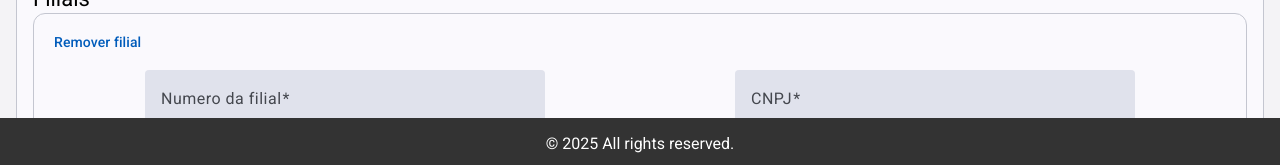
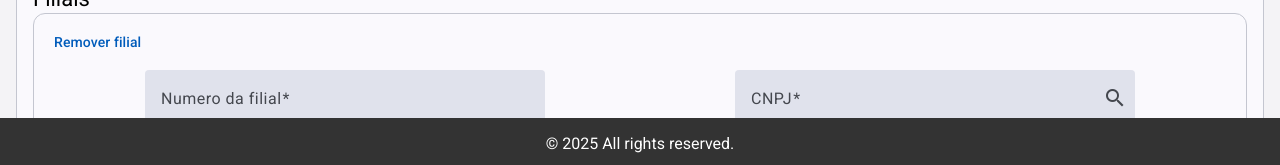
Before and after one commit to vinybisol/solve-client-from-web, an Angular app: page /register in a window 1280 px wide. Shown: the part 632-797 px from the top of the page. Built offline with nearby package versions, Linux system fonts and the light colour scheme.

Commit message:
Get information from cnpj

```diff
--- a/angular.json
+++ b/angular.json
@@ -56,7 +56,13 @@
             "development": {
               "optimization": false,
               "extractLicenses": false,
-              "sourceMap": true
+              "sourceMap": true,
+              "fileReplacements": [
+                {
+                  "replace": "src/environments/environment.ts",
+                  "with": "src/environments/environment.development.ts"
+                }
+              ]
             }
           },
           "defaultConfiguration": "production"
--- a/src/app/app.config.ts
+++ b/src/app/app.config.ts
@@ -3,7 +3,10 @@ import { provideRouter } from '@angular/router';
 
 import { routes } from './app.routes';
 import { provideAnimationsAsync } from '@angular/platform-browser/animations/async';
+import { provideHttpClient } from '@angular/common/http';
 
 export const appConfig: ApplicationConfig = {
-  providers: [provideZoneChangeDetection({ eventCoalescing: true }), provideRouter(routes), provideAnimationsAsync('noop')]
+  providers: [provideZoneChangeDetection({ eventCoalescing: true }), provideRouter(routes), provideAnimationsAsync('animations'),
+  provideHttpClient()
+  ]
 };
--- /dev/null
+++ b/src/app/pages/register/branches/Interfaces/CNPJ-response-interface.ts
@@ -0,0 +1,138 @@
+export interface CNPJResponse {
+    cnpj_raiz: string
+    razao_social: string
+    capital_social: string
+    responsavel_federativo: string
+    atualizado_em: string
+    porte: Porte
+    natureza_juridica: NaturezaJuridica
+    qualificacao_do_responsavel: QualificacaoDoResponsavel
+    socios: Socio[]
+    simples: any
+    estabelecimento: Estabelecimento
+}
+
+export interface Porte {
+    id: string
+    descricao: string
+}
+
+export interface NaturezaJuridica {
+    id: string
+    descricao: string
+}
+
+export interface QualificacaoDoResponsavel {
+    id: number
+    descricao: string
+}
+
+export interface Socio {
+    cpf_cnpj_socio: string
+    nome: string
+    tipo: string
+    data_entrada: string
+    cpf_representante_legal: string
+    nome_representante: any
+    faixa_etaria: string
+    atualizado_em: string
+    pais_id: string
+    qualificacao_socio: QualificacaoSocio
+    qualificacao_representante: any
+}
+
+export interface QualificacaoSocio {
+    id: number
+    descricao: string
+}
+
+export interface Estabelecimento {
+    cnpj: string
+    atividades_secundarias: AtividadesSecundaria[]
+    cnpj_raiz: string
+    cnpj_ordem: string
+    cnpj_digito_verificador: string
+    tipo: string
+    nome_fantasia: string
+    situacao_cadastral: string
+    data_situacao_cadastral: string
+    data_inicio_atividade: string
+    nome_cidade_exterior: any
+    tipo_logradouro: string
+    logradouro: string
+    numero: string
+    complemento: any
+    bairro: string
+    cep: string
+    ddd1: string
+    telefone1: string
+    ddd2: string
+    telefone2: string
+    ddd_fax: string
+    fax: string
+    email: any
+    situacao_especial: any
+    data_situacao_especial: any
+    atividade_principal: AtividadePrincipal
+    pais: Pais
+    estado: Estado
+    cidade: Cidade
+    motivo_situacao_cadastral: any
+    inscricoes_estaduais: InscricoesEstaduai[]
+}
+
+export interface AtividadesSecundaria {
+    id: string
+    secao: string
+    divisao: string
+    grupo: string
+    classe: string
+    subclasse: string
+    descricao: string
+}
+
+export interface AtividadePrincipal {
+    id: string
+    secao: string
+    divisao: string
+    grupo: string
+    classe: string
+    subclasse: string
+    descricao: string
+}
+
+export interface Pais {
+    id: string
+    iso2: string
+    iso3: string
+    nome: string
+    comex_id: string
+}
+
+export interface Estado {
+    id: number
+    nome: string
+    sigla: string
+    ibge_id: number
+}
+
+export interface Cidade {
+    id: number
+    nome: string
+    ibge_id: number
+    siafi_id: string
+}
+
+export interface InscricoesEstaduai {
+    inscricao_estadual: string
+    ativo: boolean
+    atualizado_em: string
+    estado: Estado2
+}
+
+export interface Estado2 {
+    id: number
+    nome: string
+    sigla: string
+    ibge_id: number
+}
--- a/src/app/pages/register/branches/branches-form/branches-form.component.html
+++ b/src/app/pages/register/branches/branches-form/branches-form.component.html
@@ -11,6 +11,12 @@
             <mat-form-field>
                 <mat-label>CNPJ</mat-label>
                 <input type="number" matInput formControlName="branchCNPJ">
+                <button matSuffix mat-icon-button (click)="onCNPJLoad()">
+                    <mat-icon>search</mat-icon>
+                </button>
+                @if(activeProgressBar()){
+                <mat-progress-bar mode="query"></mat-progress-bar>
+                }
             </mat-form-field>
             <mat-form-field>
                 <mat-label>Razão social</mat-label>
--- a/src/app/pages/register/branches/branches-form/branches-form.component.ts
+++ b/src/app/pages/register/branches/branches-form/branches-form.component.ts
@@ -1,22 +1,30 @@
-import { Component, inject, output, ViewChild } from '@angular/core';
+import { Component, inject, output, signal, ViewChild } from '@angular/core';
 import { FormBuilder, ReactiveFormsModule, Validators } from '@angular/forms';
 import { MatButtonModule } from '@angular/material/button';
 import { MatCardModule } from '@angular/material/card';
 import { MatFormFieldModule } from '@angular/material/form-field';
 import { MatInputModule } from '@angular/material/input';
+import { MatProgressBarModule } from '@angular/material/progress-bar';
+import { MatSnackBar } from '@angular/material/snack-bar';
 
 import { BranchesBankFormComponent } from '../branches-bank-form/branches-bank-form.component';
+import { BranchService } from '../services/branch.service';
+import { MatIconModule } from '@angular/material/icon';
 
 @Component({
   selector: 'app-branches-form',
-  imports: [MatInputModule, MatButtonModule, MatFormFieldModule, ReactiveFormsModule, BranchesBankFormComponent, MatCardModule],
+  imports: [MatInputModule, MatIconModule, MatButtonModule, MatFormFieldModule, ReactiveFormsModule, BranchesBankFormComponent, MatCardModule, MatProgressBarModule],
   templateUrl: './branches-form.component.html',
   styleUrl: './branches-form.component.scss'
 })
 export class BranchesFormComponent {
   @ViewChild(BranchesBankFormComponent) bankForm: BranchesBankFormComponent | null = null;
 
+  activeProgressBar = signal<boolean>(false);
+
   private formBuilder = inject(FormBuilder);
+  private branchService = inject(BranchService);
+  private snackBar = inject(MatSnackBar);
 
   registerFormGroup = this.formBuilder.group({
     branchNumber: ['', [Validators.required, Validators.minLength(1), Validators.maxLength(3)]],
@@ -40,4 +48,30 @@ export class BranchesFormComponent {
 
   close = output<void>();
 
+  onCNPJLoad() {
+    this.activeProgressBar.set(true);
+    const cnpj = this.registerFormGroup.get('branchCNPJ')?.value;
+    if (!cnpj) {
+      this.activeProgressBar.set(false);
+      return;
+    }
+
+    this.branchService.loadBranchData(cnpj).subscribe({
+      next: (data) => {
+        this.registerFormGroup.patchValue({
+          branchName: data.razao_social,
+          branchFantasy: data.estabelecimento.nome_fantasia
+        });
+        this.activeProgressBar.set(false);
+      },
+      error: (e) => {
+        console.error(e);
+        this.activeProgressBar.set(false);
+        this.snackBar.open('CNPJ não encontrado', 'Fechar', {
+          duration: 5000
+        });
+      }
+    });
+
+  }
 }
--- /dev/null
+++ b/src/app/pages/register/branches/services/branch.service.ts
@@ -0,0 +1,17 @@
+import { inject, Injectable } from '@angular/core';
+import { Observable, of } from 'rxjs';
+import { HttpClient } from '@angular/common/http';
+import { CNPJResponse } from '../Interfaces/CNPJ-response-interface';
+import { environment } from '../../../../../environments/environment.development';
+
+@Injectable({
+  providedIn: 'root'
+})
+export class BranchService {
+  private readonly URL = environment.apiUrl;
+  httpClient = inject(HttpClient);
+
+  loadBranchData(cnpj: string): Observable<CNPJResponse> {
+    return this.httpClient.get<CNPJResponse>(`${this.URL}/cnpj/${cnpj}`);
+  }
+}
--- /dev/null
+++ b/src/environments/environment.development.ts
@@ -0,0 +1,4 @@
+export const environment = {
+    production: false,
+    apiUrl: 'https://publica.cnpj.ws'
+};
--- /dev/null
+++ b/src/environments/environment.ts
@@ -0,0 +1,4 @@
+export const environment = {
+    production: true,
+    apiUrl: 'https://publica.cnpj.ws'
+};
```
Also changed, not shown: 1 other file (tests, documents, lock files or other folders).
